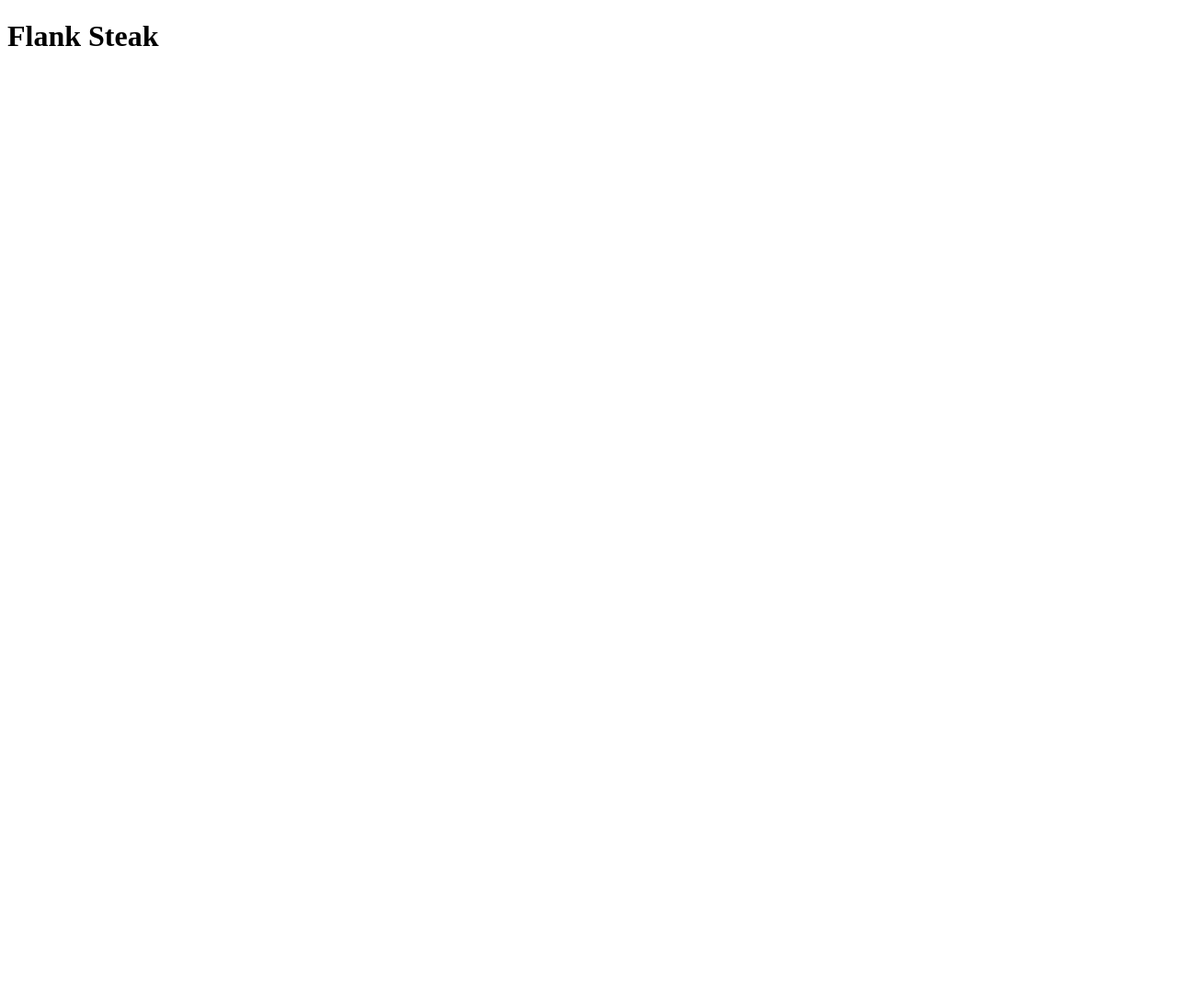
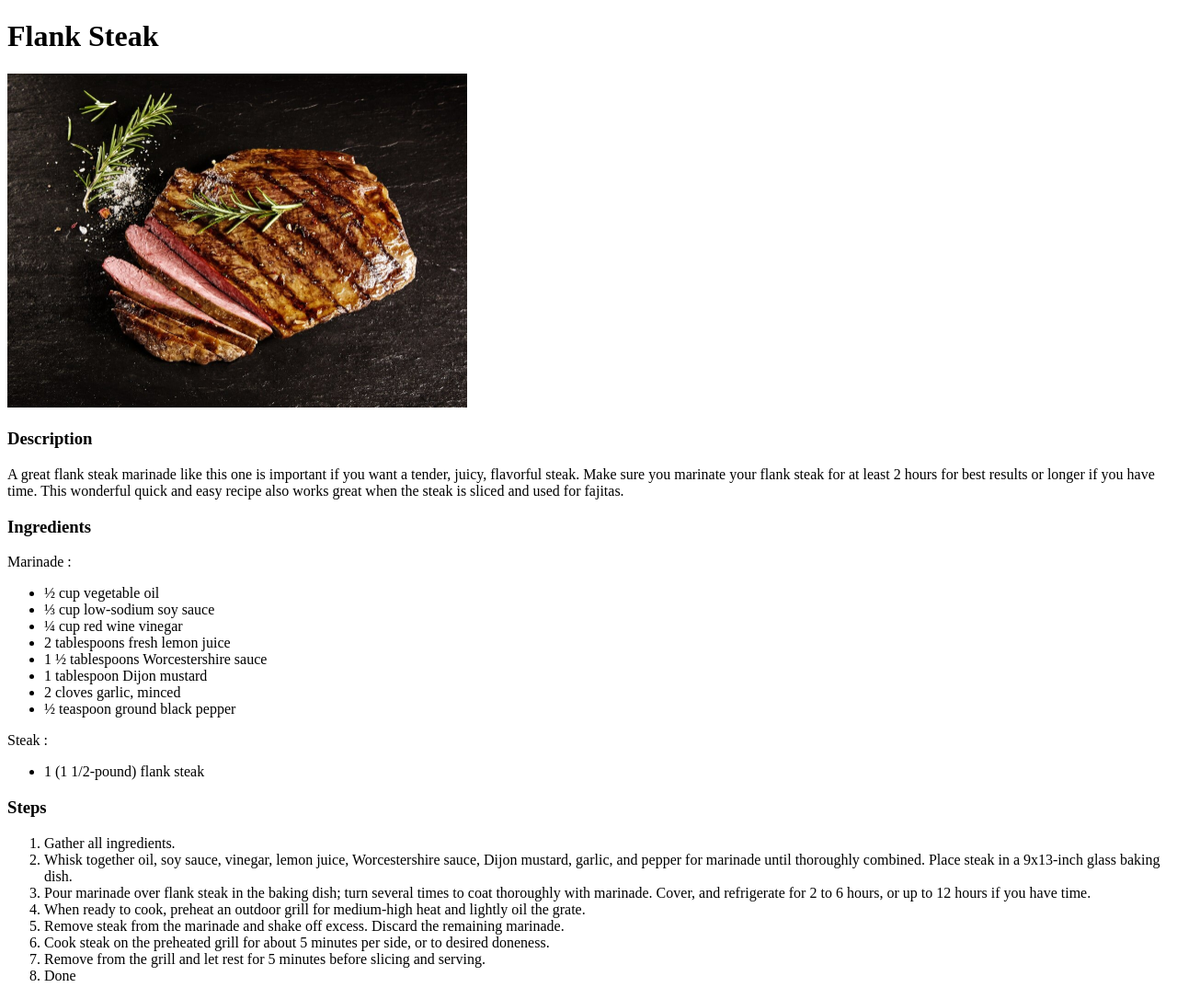
Before and after one commit to Vanilla1c3/Recipes, a plain HTML site: page recipes/flank_steak.html in a window 1280 px wide. Shown: the whole page at 92% size. Before the commit the page ends 800 px from the top, so only its background shows below. Drawn offline with Linux system fonts and the light colour scheme.

Commit message:
completed Flank Steak

```diff
--- a/recipes/flank_steak.html
+++ b/recipes/flank_steak.html
@@ -6,6 +6,36 @@
     </head>
     <body>
         <h1>Flank Steak</h1>
+        <img src="../images/steak.jpg" alt="flanksteak" width="500">
+        <h3>Description</h3>
+        <p>A great flank steak marinade like this one is important if you want a tender, juicy, flavorful steak. Make sure you marinate your flank steak for at least 2 hours for best results or longer if you have time. This wonderful quick and easy recipe also works great when the steak is sliced and used for fajitas.</p>
+        <h3>Ingredients</h3>
+        <p>Marinade :</p>
+        <ul>
+            <li>½ cup vegetable oil</li>
+            <li>⅓ cup low-sodium soy sauce</li>
+            <li>¼ cup red wine vinegar</li>
+            <li>2 tablespoons fresh lemon juice</li>
+            <li>1 ½ tablespoons Worcestershire sauce</li>
+            <li>1 tablespoon Dijon mustard</li>
+            <li>2 cloves garlic, minced</li>
+            <li>½ teaspoon ground black pepper</li>
+        </ul>
+        <p>Steak :</p>
+        <ul>
+            <li>1 (1 1/2-pound) flank steak</li>
+        </ul>
+        <h3>Steps</h3>
+        <ol>
+            <li>Gather all ingredients.</li>
+            <li>Whisk together oil, soy sauce, vinegar, lemon juice, Worcestershire sauce, Dijon mustard, garlic, and pepper for marinade until thoroughly combined. Place steak in a 9x13-inch glass baking dish.</li>
+            <li>Pour marinade over flank steak in the baking dish; turn several times to coat thoroughly with marinade. Cover, and refrigerate for 2 to 6 hours, or up to 12 hours if you have time.</li>
+            <li>When ready to cook, preheat an outdoor grill for medium-high heat and lightly oil the grate.</li>
+            <li>Remove steak from the marinade and shake off excess. Discard the remaining marinade.</li>
+            <li>Cook steak on the preheated grill for about 5 minutes per side, or to desired doneness.</li>
+            <li>Remove from the grill and let rest for 5 minutes before slicing and serving.</li>
+            <li>Done</li>
+        </ol>
     </body>
 
 </html>
```
Also changed, not shown: index.html (+5 -0 lines), images/steak.jpg (added).
